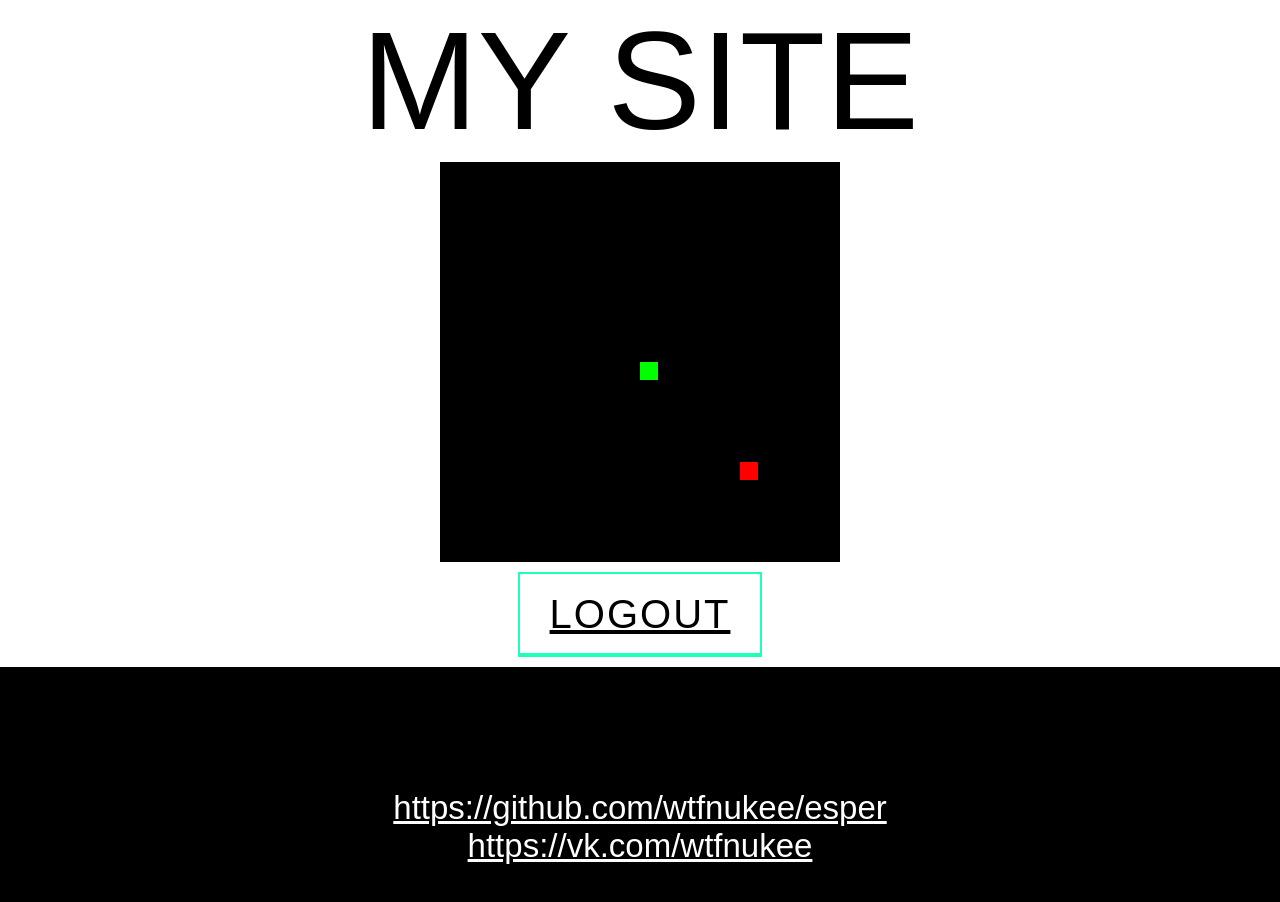
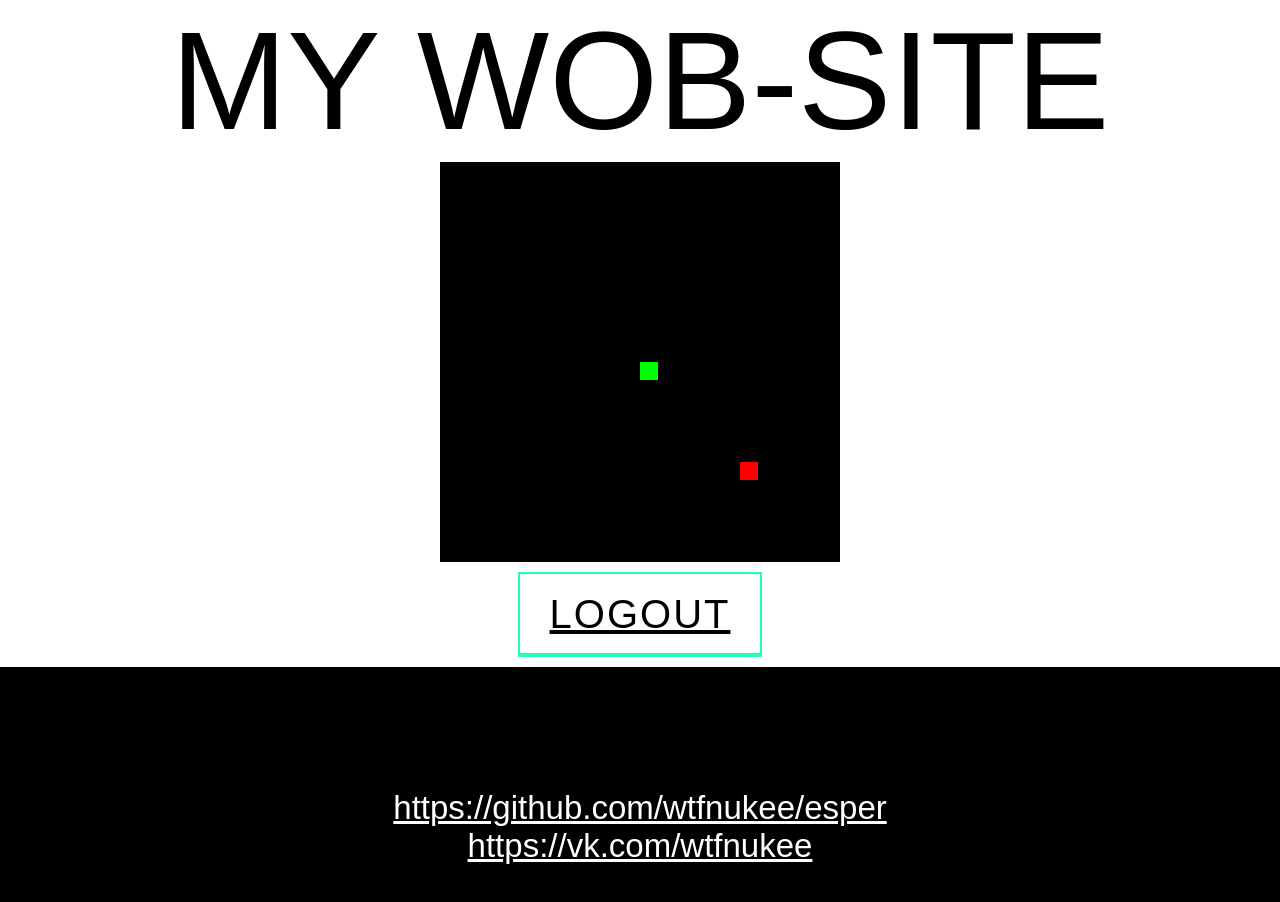
Before and after one commit to wtfnukee/esper, a website: page workspace.html in a window 1280 px wide. Drawn offline with Linux system fonts and the light colour scheme; no server answers.

Commit message:
Update workspace.html

```diff
--- a/workspace.html
+++ b/workspace.html
@@ -18,7 +18,7 @@
     <script src="https://www.gstatic.com/firebasejs/7.9.2/firebase-firestore.js"></script>
 </head>
 <body class="body">
-<h1 class="workspace-title">My Site</h1>
+<h1 class="workspace-title">My Wob-Site</h1>
 <section id="workspace" class="workspace-main">
         <canvas id="gc" width="400" height="400"></canvas>
         <script>
```
